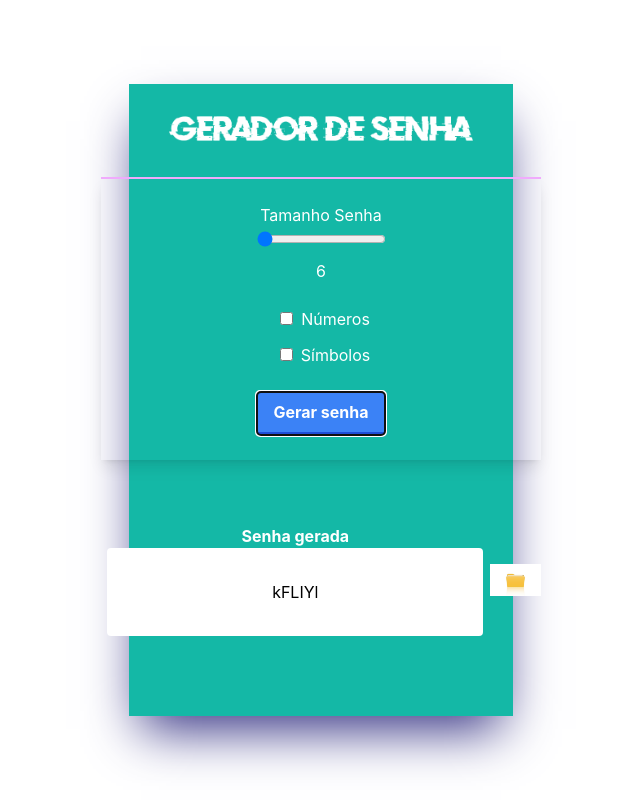
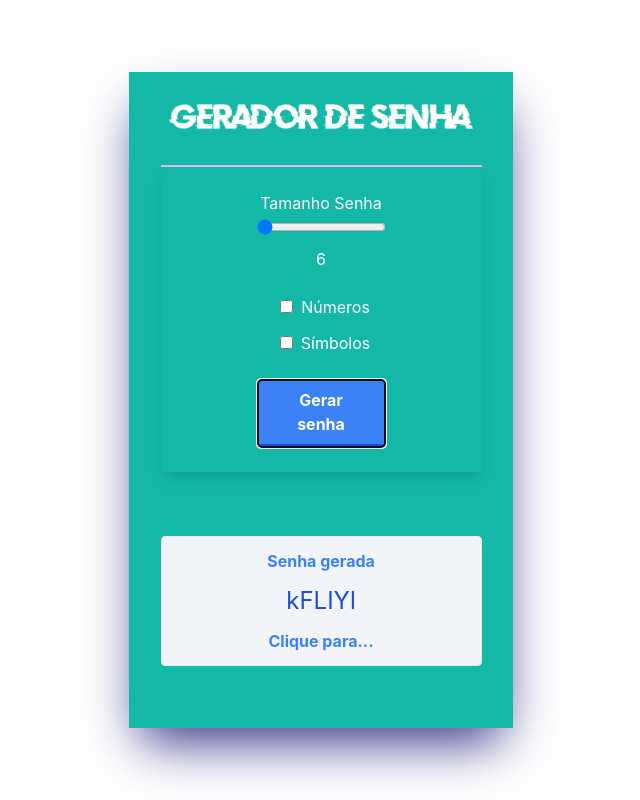
Before and after one commit to Mlluiz39/password-generator, a React (Vite) app: page / in a window 1280 px wide. Both pictures are taken after a click on the button "Gerar senha". Shown: the whole page, without its empty margins (319-959 px from the left). Built offline with nearby package versions, Linux system fonts and the light colour scheme.

Commit message:
add to toastify in tootip

```diff
--- a/package.json
+++ b/package.json
@@ -9,8 +9,10 @@
     "preview": "vite preview"
   },
   "dependencies": {
+    "@material-tailwind/react": "^1.2.4",
     "react": "^18.2.0",
-    "react-dom": "^18.2.0"
+    "react-dom": "^18.2.0",
+    "react-toastify": "^9.0.8"
   },
   "devDependencies": {
     "@types/react": "^18.0.17",
--- a/src/components/Form.jsx
+++ b/src/components/Form.jsx
@@ -1,7 +1,9 @@
 import { useState, useRef, useEffect } from 'react'
+import { Tooltip } from '@material-tailwind/react'
+import { ToastContainer, toast } from 'react-toastify'
+import 'react-toastify/dist/ReactToastify.css'
 
 import Logo from '@/assets/logo.png'
-import Img from '@/assets/pasta.png'
 import { generatedPassword } from '@/utils/form.utils'
 
 const Form = () => {
@@ -11,6 +13,16 @@ const Form = () => {
 
   const refHasNumber = useRef()
   const refHasSpecial = useRef()
+
+  const notify = () => toast.success('Copiado para area de trabalho!',{
+    position: 'top-center',
+    autoClose: 4000,
+    hideProgressBar: false,
+    closeOnClick: true,
+    pauseOnHover: true,
+    draggable: true,
+    progress: undefined,
+  })
 
   const handleSubmit = event => {
     event.preventDefault()
@@ -22,32 +34,41 @@ const Form = () => {
       )
     )
     isSetShowElement(showElement)
-
   }
 
   const copyPassword = () => {
     navigator.clipboard.writeText(password)
-    alert('Password copied to clipboard')
+    notify()
   }
 
   const showElement = () => {
     return (
-      <div>
-        <label className="text-white flex flex-row items-center mt-16">
-          <div>
-            <span className="mb-3 font-bold">Senha gerada</span>
-            <input
-              type="text"
-              className="text-black text-center py-8 px-16 rounded"
-              value={password}
-              onChange={e => setPassword(e.target.value)}
-            />
-          </div>
-          <div className="w-16 cursor-pointer" onClick={copyPassword}>
-            <img src={Img} alt="" />
+      <>
+      <ToastContainer />
+        <label
+          className="text-black flex flex-col items-center mt-16 border p-3 bg-slate-100 rounded cursor-pointer"
+          onClick={copyPassword}
+        >
+          <span className="mb-3 font-bold text-blue-500">Senha gerada</span>
+          <div className="mx-auto">
+            <span className="text-2xl text-blue-700">{password}</span>
+
+            <span className="w-16 cursor-pointer">
+              <Tooltip
+                placement="bottom"
+                content="Copiar a senha"
+                animate={{
+                  mount: { scale: 1, y: 0 },
+                  unmount: { scale: 0, y: 25 },
+                }}
+                className="text-blue-500 mx-auto my-4 py-1 px-28 bg-white"
+              >
+                <p className="text-blue-500 font-bold mt-3">Clique para...</p>
+              </Tooltip>
+            </span>
           </div>
         </label>
-      </div>
+      </>
     )
   }
 
```
Also changed, not shown: 2 other files (tests, documents, lock files or other folders).
